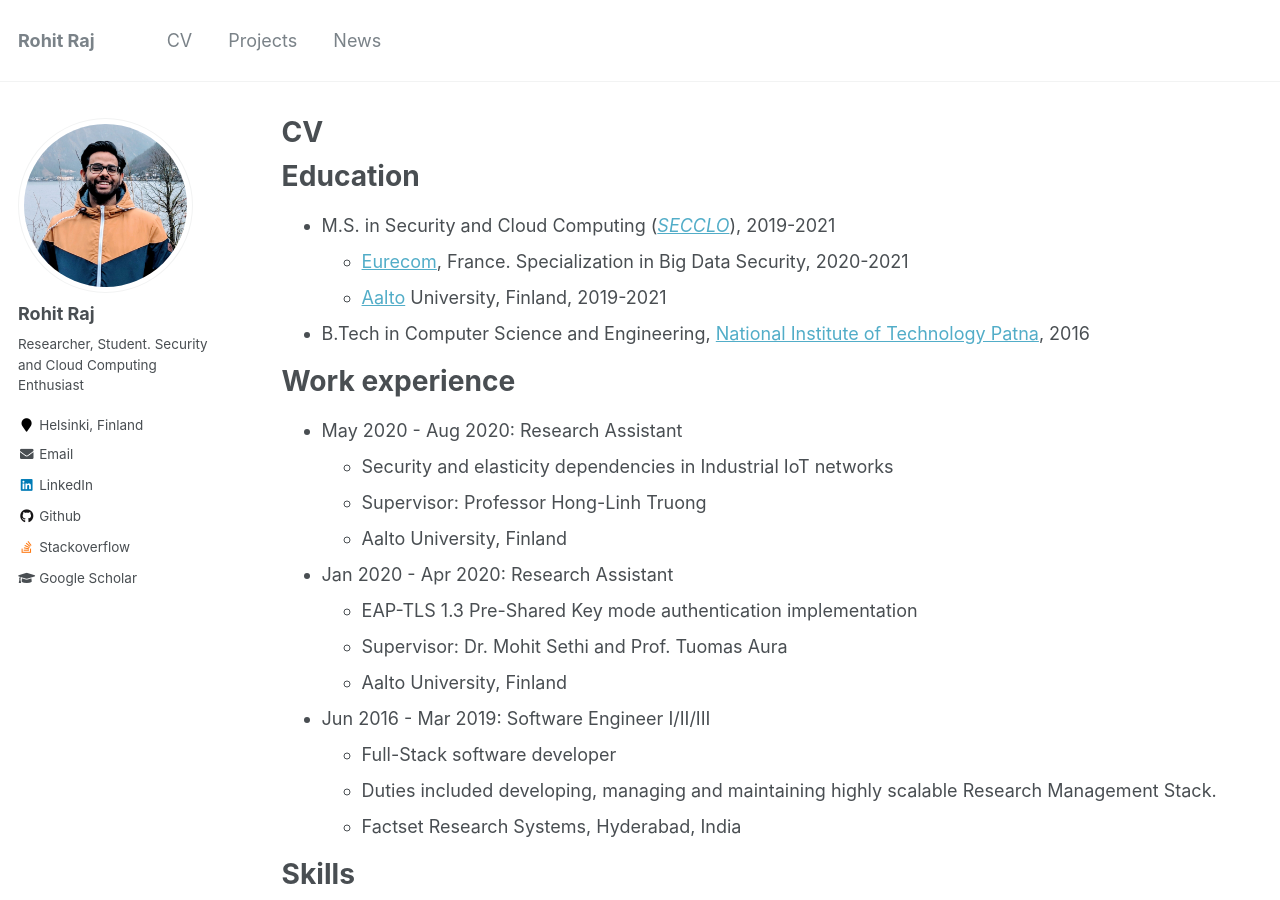
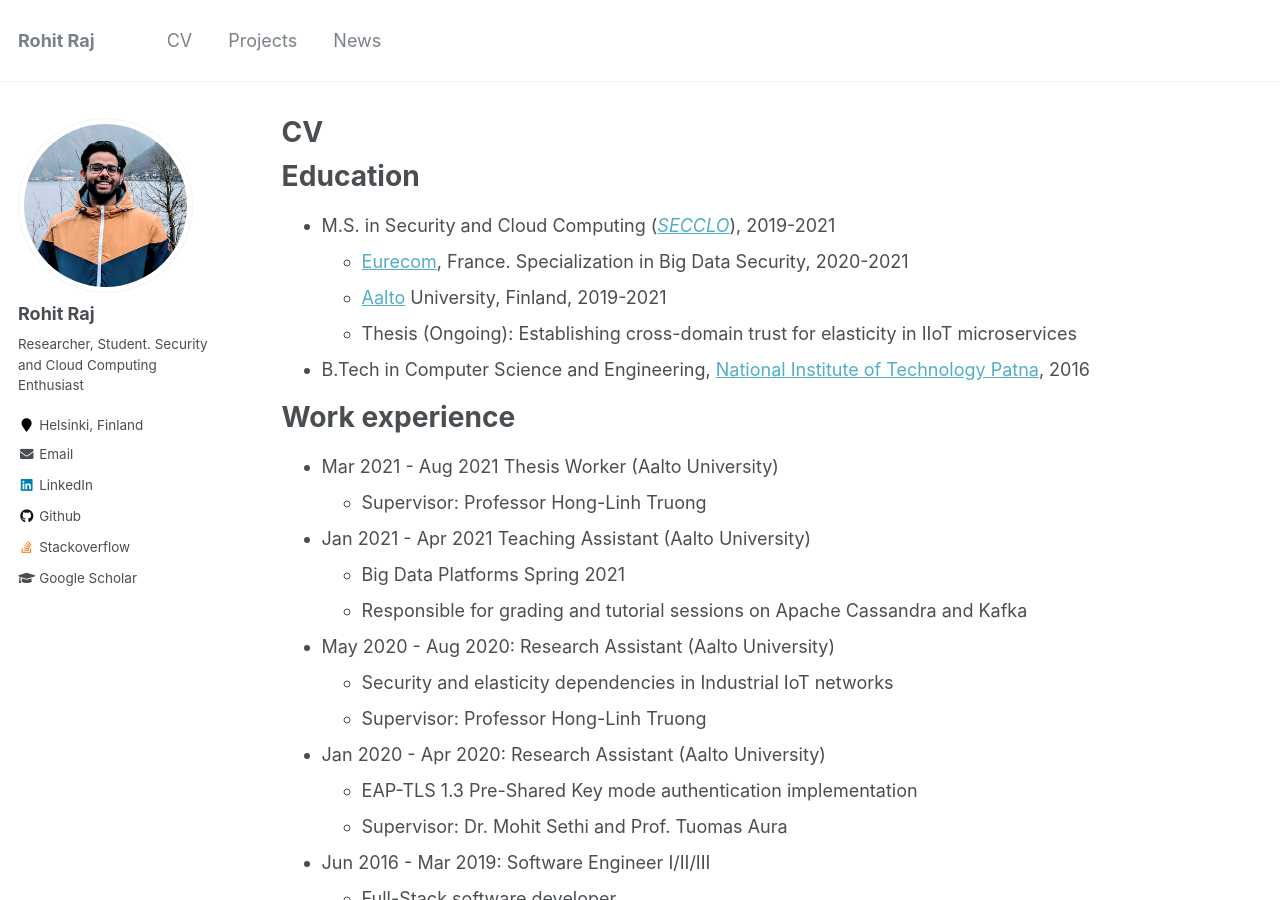
Before and after one commit to rohitshubham/myTestPage, a Jekyll site: the page built from _pages/cv.md, in a window 1280 px wide and 900 px high. Built offline with Jekyll 4.4.1, drawn with Linux system fonts in a browser that asks for light colours; some of the changed text lies outside the part shown.

```diff
--- a/_pages/cv.md
+++ b/_pages/cv.md
@@ -14,20 +14,24 @@ Education
 * M.S. in Security and Cloud Computing ([_SECCLO_](https://secclo.eu)), 2019-2021
   * [Eurecom](https://eurecom.fr/en), France. Specialization in Big Data Security, 2020-2021
   * [Aalto](https://aalto.fi) University, Finland, 2019-2021
+  * Thesis (Ongoing): Establishing cross-domain trust for elasticity in IIoT microservices
 
 * B.Tech in Computer Science and Engineering, [National Institute of Technology Patna](https://nitp.ac.in), 2016
 
 Work experience
 ======
-* May 2020 - Aug 2020: Research Assistant
+* Mar 2021 - Aug 2021 Thesis Worker (Aalto University)
+  * Supervisor: Professor Hong-Linh Truong
+* Jan 2021 - Apr 2021 Teaching Assistant (Aalto University)
+  * Big Data Platforms Spring 2021
+  * Responsible for grading and tutorial sessions on Apache Cassandra and Kafka
+* May 2020 - Aug 2020: Research Assistant (Aalto University)
   * Security and elasticity dependencies in Industrial IoT networks
   * Supervisor: Professor Hong-Linh Truong
-  * Aalto University, Finland
 
-* Jan 2020 - Apr 2020: Research Assistant
+* Jan 2020 - Apr 2020: Research Assistant (Aalto University)
   * EAP-TLS 1.3 Pre-Shared Key mode authentication implementation
   * Supervisor: Dr. Mohit Sethi and Prof. Tuomas Aura
-  * Aalto University, Finland
 
 * Jun 2016 - Mar 2019: Software Engineer I/II/III
   * Full-Stack software developer
@@ -68,6 +72,7 @@ Awards
 ====
 
 * Received Erasmus Plus Scholarship for SECCLO. (Total of 18 positions awards globally in the year 2019)
+* Received Dean's incentive scholarship at Aalto University
 
 Projects
 ====
```
Also changed, not shown: _pages/about.md (+8 -5 lines), _pages/projects.md (+10 -1 lines).
